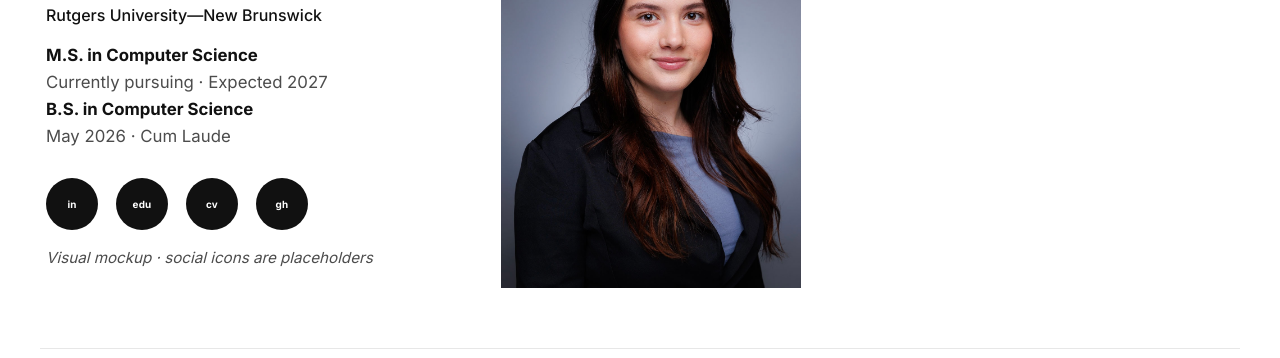
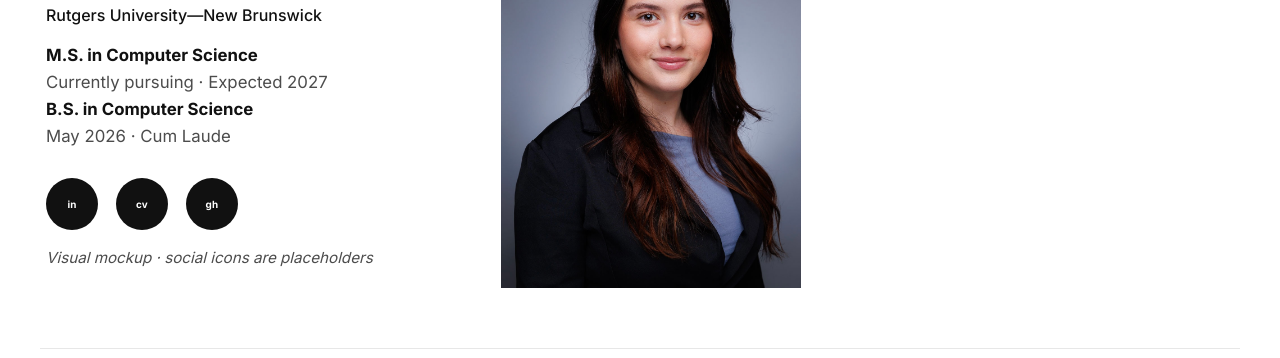
Before and after one commit to Christinaaross/christinaaross.github.io, a plain HTML site: page Resume Portfolio/index.html in a window 1280 px wide. Shown: the part 192-550 px from the top of the page. Drawn offline with Linux system fonts and the light colour scheme.

Commit message:
Finalize About Me update

```diff
--- a/Resume Portfolio/index.html
+++ b/Resume Portfolio/index.html
@@ -33,7 +33,6 @@
 
           <nav class="social-links" aria-label="Links">
             <a href="https://www.linkedin.com/in/christina-a-ross-0234b2216/" target="_blank" rel="noreferrer" aria-label="LinkedIn" class="icon-circle">in</a>
-            <a href="#" aria-label="Education" class="icon-circle">edu</a>
             <a href="#" aria-label="Resume" class="icon-circle">cv</a>
             <a href="https://github.com/Christinaaross" target="_blank" rel="noreferrer" aria-label="GitHub" class="icon-circle">gh</a>
           </nav>
@@ -54,10 +53,11 @@
           <p>
             I'm a full-stack engineer and Computer Science graduate student at Rutgers University with a curiosity that rarely stays in one lane.
           </p>
-
+          <br>
           <p>
             My experience spans software development, data engineering, IT, cybersecurity, and AI/ML. I enjoy understanding how different technologies work, how they connect, and how to bring them together to build something useful. Whether I'm developing a full-stack application, automating a workflow, or engineering security infrastructure, I like coming up with solutions to real world problems.
           </p>
+          <br>
           <p>
             I've always liked the idea behind the saying, "A jack of all trades is a master of none, but oftentimes better than a master of one." To me, being a well-rounded engineer isn't about knowing a little of everything. It's about having the versatility to approach problems from different angles and the curiosity to keep learning.
           </p>
```
